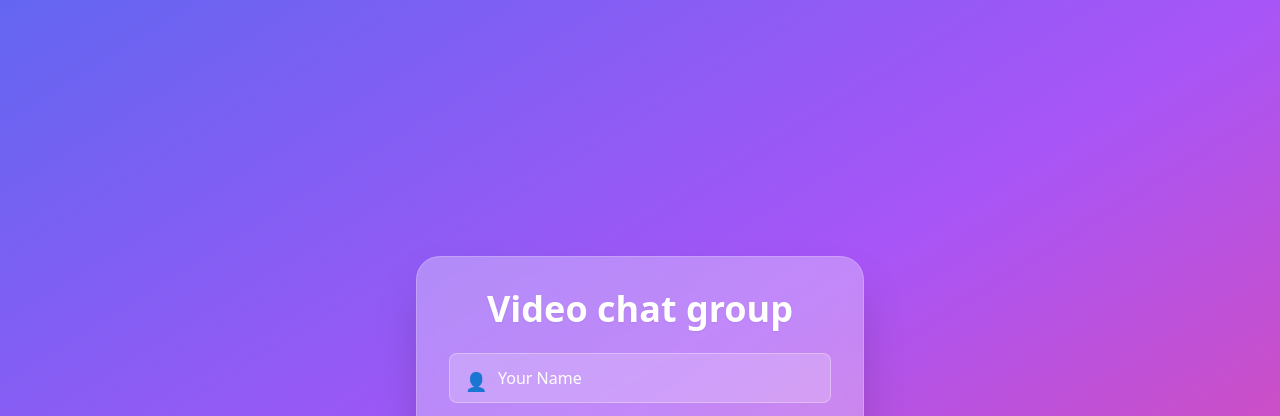
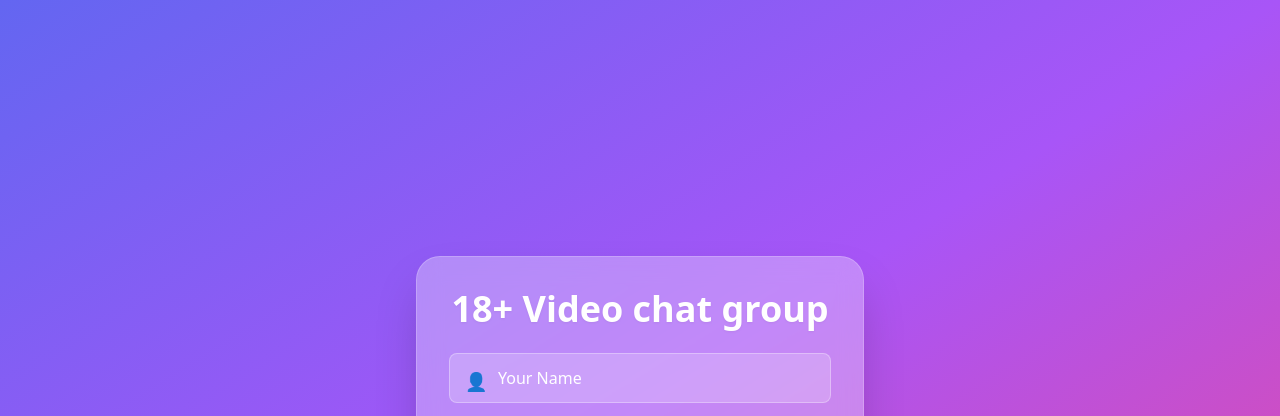
Before and after one commit to Sotto1234-max/rando, a website: page public/index.html in a window 1280 px wide. Shown: the top 416 px of the page. Drawn offline with nearby package versions, Linux system fonts and the light colour scheme; no server answers.

Commit message:
Update index.html

```diff
--- a/public/index.html
+++ b/public/index.html
@@ -13,7 +13,7 @@
   <!-- Login Form -->
 <div id="login" class="flex items-center justify-center min-h-screen bg-gradient-to-br from-indigo-500 via-purple-500 to-pink-500 px-4">
   <div class="backdrop-blur-md bg-white/30 shadow-2xl border border-white/20 p-8 rounded-3xl w-full max-w-md text-white">
-    <h2 class="text-4xl font-bold mb-6 text-center drop-shadow-sm">Video chat group</h2>
+    <h2 class="text-4xl font-bold mb-6 text-center drop-shadow-sm">18+ Video chat group</h2>
 
     <!-- Name Input -->
     <div class="mb-4 relative">
```
